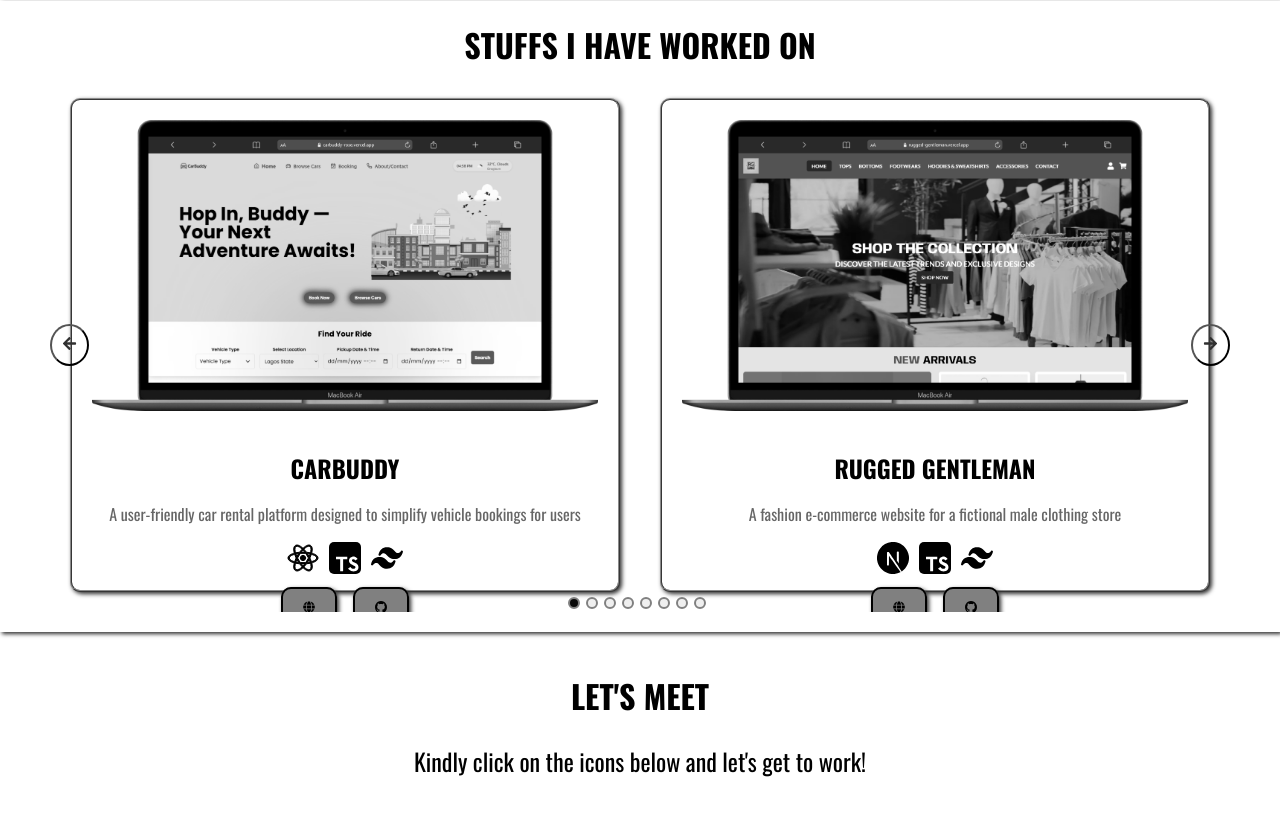
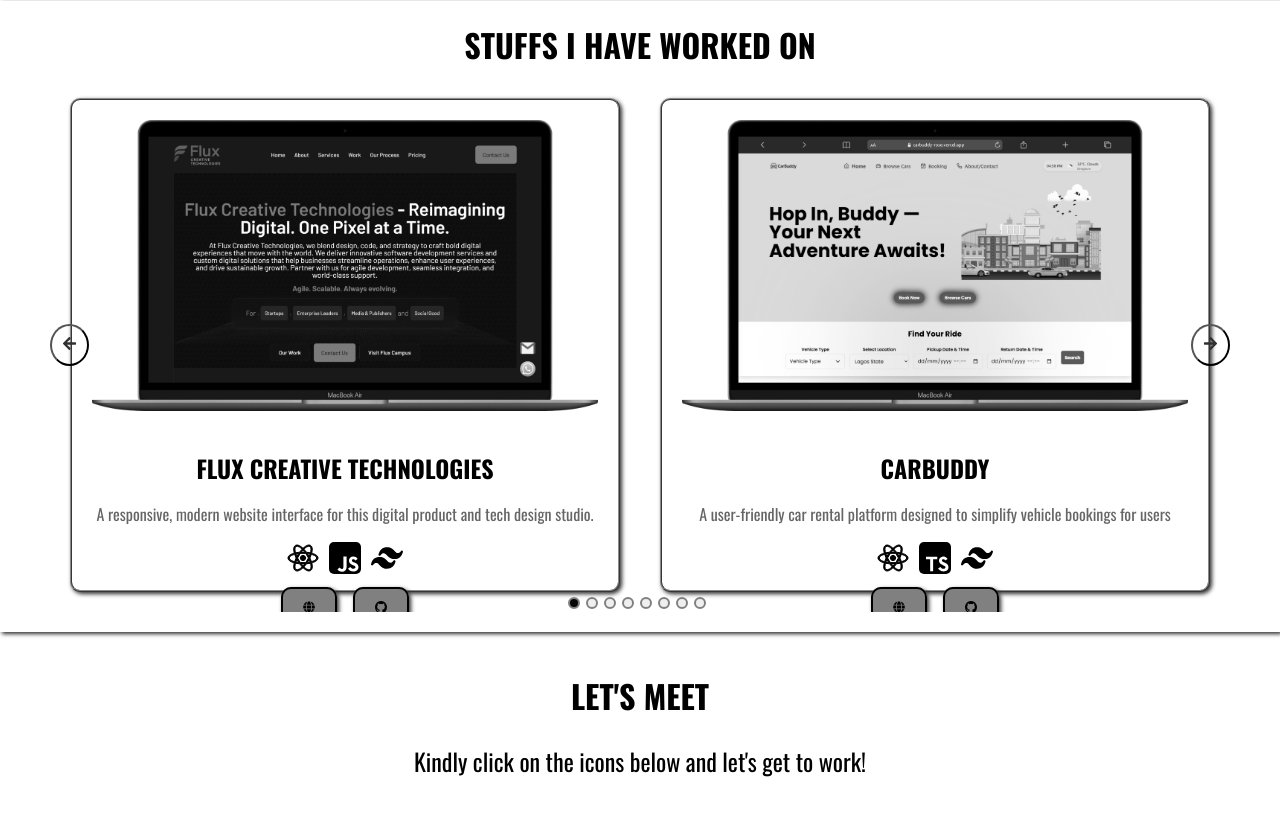
Before and after one commit to Otonbara/portfolio_website2.0, a React (Vite) app in the folder otonbara/: page / in a window 1280 px wide. Shown: the part 3140-3957 px from the top of the page. Built offline with nearby package versions, Linux system fonts and the light colour scheme.

Commit message:
Refactor code structure for improved readability and maintainability

```diff
--- a/otonbara/src/pages/Projects.jsx
+++ b/otonbara/src/pages/Projects.jsx
@@ -2,6 +2,7 @@
 import '../style.css'
 import Carousel from 'react-multi-carousel'
 import 'react-multi-carousel/lib/styles.css'
+import Flux from '../assets/Flux.png'
 import CarBuddy from '../assets/carbuddy.png'
 import RG from '../assets/rugged-gentleman.png'
 import Soteria from '../assets/soteria-eye-clinic.png'
@@ -9,7 +10,6 @@ import JackSuites from '../assets/jack-suites.png'
 import CraftedComfort from '../assets/crafted-comfort.png'
 import SkillMatch from '../assets/Skillmatch.png'
 import TrackPro from '../assets/TrackPro.png'
-import Portfolio from '../assets/portfolio-website1.0.png'
 import HTMLImg from '../assets/html5-01-svgrepo-com.svg';
 import CSSImg from '../assets/css3-01-svgrepo-com.svg';
 import JSImg from '../assets/javascript-155-svgrepo-com.svg';
@@ -44,6 +44,14 @@ const Projects = () => {
     };
 
     const projects = [
+        {
+            title: 'FLUX CREATIVE TECHNOLOGIES',
+            description: 'A responsive, modern website interface for this digital product and tech design studio.',
+            technologies: [ReactImg, JSImg, TailwindImg],
+            imageUrl: Flux,
+            liveLink: 'https://fluxcreativetech.com/',
+            githubLink: ''
+        },
         {
             title: 'CARBUDDY',
             description: 'A user-friendly car rental platform designed to simplify vehicle bookings for users',
@@ -105,15 +113,6 @@ const Projects = () => {
             liveLink: 'https://otonbara.github.io/logistics_web_project/',
             githubLink: 'https://github.com/Otonbara/logistics_web_project'
         },
-
-        {
-            title: 'MY FIRST PORTFOLIO WEBSITE',
-            description: 'My first portfolio website built with HTML, CSS and JavaScript',
-            technologies: [HTMLImg, CSSImg, JSImg],
-            imageUrl: Portfolio,
-            liveLink: 'https://otonbara.github.io/portfolio_website/',
-            githubLink: 'https://github.com/Otonbara/portfolio_website'
-        },
     ];
 
     const CustomLeftArrow = ({ onClick }) => (
```
Also changed, not shown: otonbara/src/assets/Flux.png (added), 1 other file (tests, documents, lock files or other folders).
